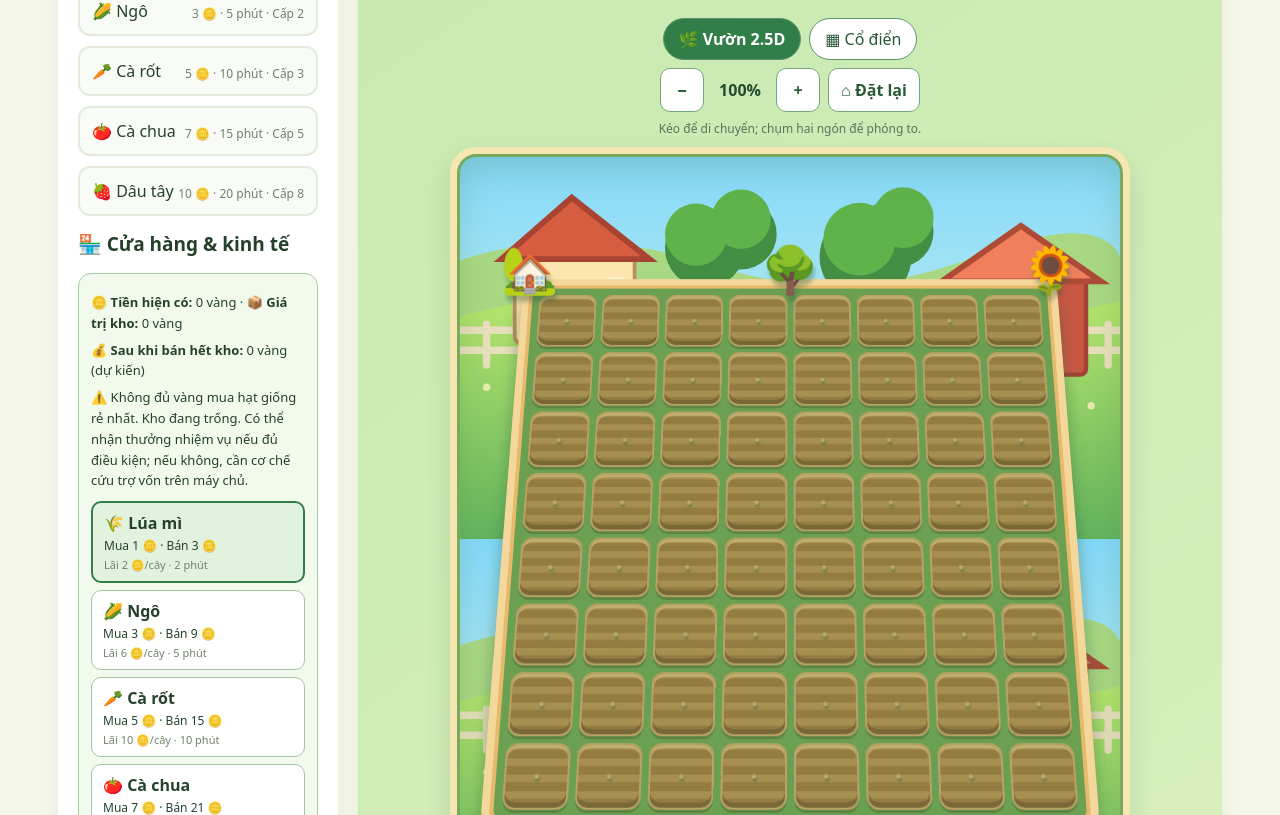
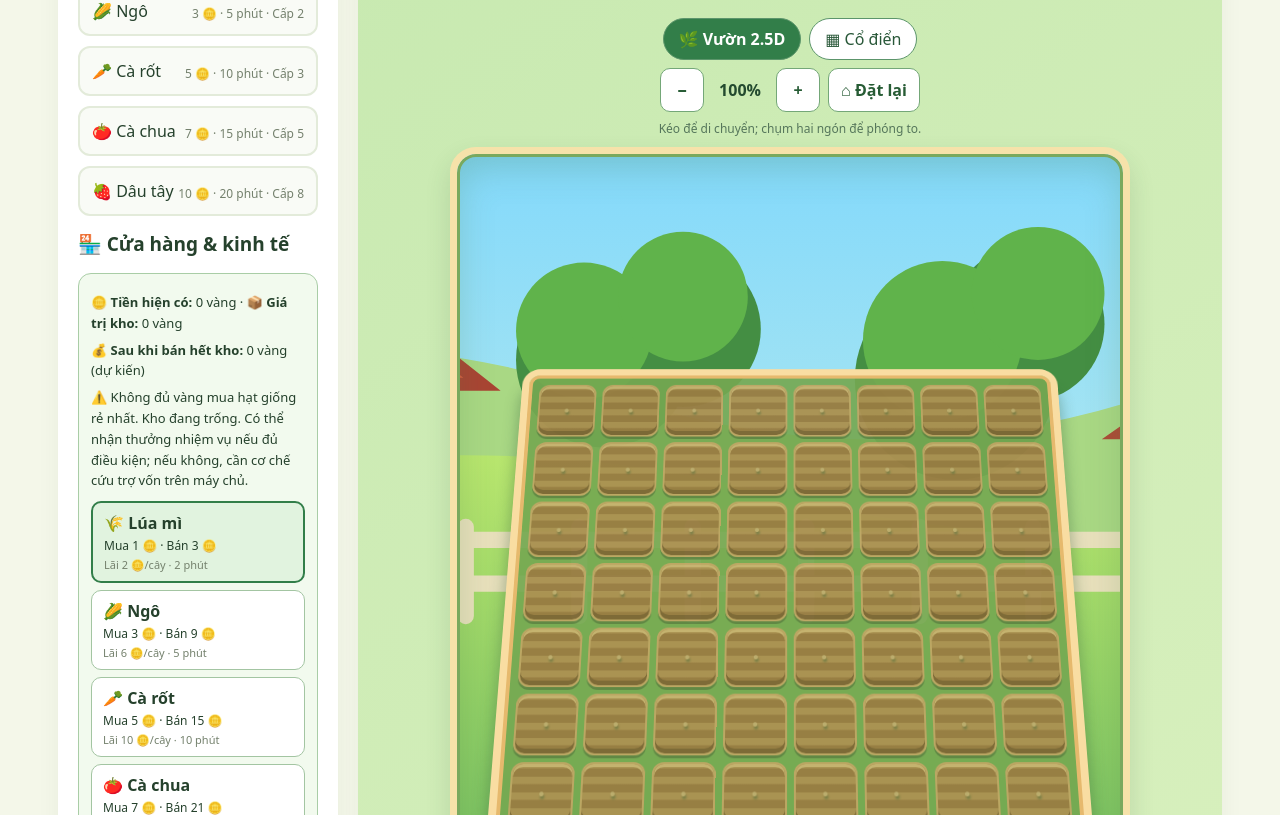
Before and after one commit to tradoanson/farm-world, a Next.js app: page / in a window 1280 px wide. Shown: the part 485-1300 px from the top of the page. Built offline with nearby package versions, Linux system fonts and the light colour scheme; no server answers.

Commit message:
Display actual SVG crop sprites and illustrated farm landscape in 2.5D board

```diff
--- a/app/style.css
+++ b/app/style.css
@@ -285,3 +285,35 @@ button{font:inherit}
  .farm-scene.scene-iso .tile>span{font-size:clamp(15px,4.5vw,24px)}
  .farm-scene.scene-iso .farm-decor{font-size:28px}
 }
+
+/* Rendered original SVG game assets, not emoji-only or a CSS recolor.
+   Scene URL and ripe crop URL are assigned inline for static-export basePath safety. */
+.farm-scene.scene-iso{
+ background-size:cover;
+ background-position:center top;
+ background-repeat:no-repeat;
+ border-color:#f6e2aa;
+}
+.farm-scene.scene-iso::before{content:none}
+.farm-scene.scene-iso .farm-decor{display:none}
+.farm-scene.scene-iso .tiles{
+ margin-top:90px;
+ background:#74a851e8;
+ border-color:#f9dda2;
+}
+.farm-scene.scene-iso .tile.illustrated.ripe>span{
+ display:block;
+ width:100%;
+ height:100%;
+ background-position:center 45%;
+ background-repeat:no-repeat;
+ background-size:contain;
+ font-size:0;
+ filter:drop-shadow(0 3px 2px #345c3d70);
+}
+.farm-scene.scene-iso .tile.illustrated.growing>span{font-size:clamp(17px,3vw,29px)}
+@media(max-width:700px){
+ .farm-scene.scene-iso{padding-top:28px}
+ .farm-scene.scene-iso .tiles{margin-top:105px}
+ .farm-scene.scene-iso .tile.illustrated.ripe>span{min-height:20px}
+}
```
